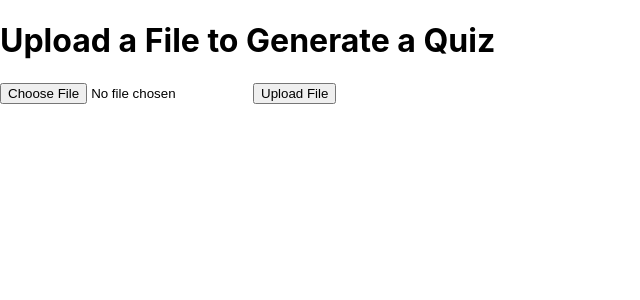
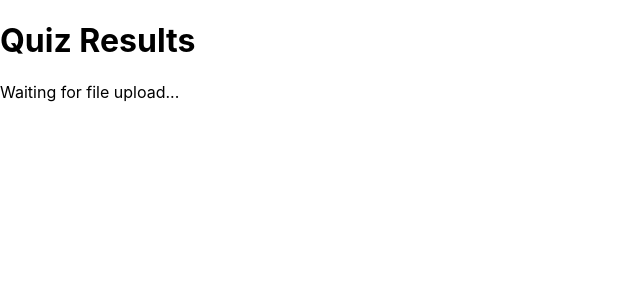
Before and after one commit to MarcoHolden/HooHacks2025, a React (Create React App) app in the folder study_helper/: page /quiz in a window 1280 px wide. Shown: the top 300 px of the page, without its empty margins (0-640 px from the left). Built offline with nearby package versions, Linux system fonts and the light colour scheme.

Commit message:
Got the file to work accross pages

```diff
--- a/study_helper/src/App.js
+++ b/study_helper/src/App.js
@@ -88,9 +88,11 @@
 // export default FileUpload;
 import React from 'react';
 import { BrowserRouter as Router, Route, Routes, useNavigate } from 'react-router-dom';
+import { FileProvider } from './FileContext';
 import FileUpload from './FileUpload';
 import FreeRecall from './FreeRecall'; // Changed to match correct file name
 import Quiz from './Quiz';
+
 
 // Create a component for the home page with a button
 function HomePage() {
@@ -110,6 +112,7 @@ function HomePage() {
 
 function App() {
   return (
+    <FileProvider>
       <Router>
         <Routes>
           <Route path="/upload" element={<FileUpload />} />
@@ -118,6 +121,7 @@ function App() {
           <Route path="/" element={<HomePage />} /> {/* Home page with button */}
         </Routes>
       </Router>
+    </FileProvider>
   );
 }
 
--- /dev/null
+++ b/study_helper/src/FileContext.js
@@ -0,0 +1,18 @@
+// FileContext.js
+import React, { createContext, useContext, useState } from 'react';
+
+const FileContext = createContext();
+
+export const FileProvider = ({ children }) => {
+  const [file, setFile] = useState(null);
+
+  return (
+    <FileContext.Provider value={{ file, setFile }}>
+      {children}
+    </FileContext.Provider>
+  );
+};
+
+export const useFile = () => {
+  return useContext(FileContext);
+};
--- a/study_helper/src/FileUpload.js
+++ b/study_helper/src/FileUpload.js
@@ -1,29 +1,31 @@
 // FileUpload.js
 import React, { useState } from 'react';
 import { useNavigate } from 'react-router-dom'; // Import useNavigate
+import { useFile } from './FileContext';
 
 function FileUpload() {
   const navigate = useNavigate(); // Initialize the navigate hook
-  const [file, setFile] = useState(null); // State to store the selected file
+  const { setFile } = useFile();
+  const [localFile, setLocalFile] = useState(null); // State to store the selected file
 
   // Handle file selection
   const handleFileChange = (e) => {
-    setFile(e.target.files[0]); // Set the selected file into state
+    setLocalFile(e.target.files[0]); // Set the selected file into state
   };
 
   // Handle form submission (e.g., upload file)
   const handleSubmit = async (e) => {
     e.preventDefault(); // Prevent default form submission
 
-    if (!file) {
+    if (!localFile) {
       alert('Please select a file to upload!');
       return;
     }
 
     // You would normally upload the file here, using an API or similar.
     // For now, let's simulate the file upload with a timeout.
-    console.log('Uploading file:', file.name);
-
+    console.log('Uploading file:', localFile.name);
+    setFile(localFile);
     // Simulate file upload process with a timeout
     setTimeout(() => {
       alert('File uploaded successfully!');
@@ -45,7 +47,7 @@ function FileUpload() {
         <button type="submit">Upload File</button>
       </form>
 
-      {file && <p>Selected File: {file.name}</p>} {/* Show selected file name */}
+      {localFile && <p>Selected File: {localFile.name}</p>} {/* Show selected file name */}
     </div>
   );
 }
--- a/study_helper/src/Quiz.js
+++ b/study_helper/src/Quiz.js
@@ -1,23 +1,15 @@
-import React, { useState } from "react";
+// Quiz.js
+import React, { useState, useEffect } from "react";
+import { useFile } from './FileContext'; // Import the context
 
-// Quiz Component
 const Quiz = () => {
-  const [file, setFile] = useState(null); // Holds the file to upload
-  const [quizData, setQuizData] = useState(null); // Holds the quiz, summary, and questions
-  const [error, setError] = useState(null); // Holds any error messages
+  const { file } = useFile(); // Access the file from context
+  const [quizData, setQuizData] = useState(null);
+  const [error, setError] = useState(null);
 
-  // Handle file selection
-  const handleFileChange = (event) => {
-    setFile(event.target.files[0]);
-  };
-
-  // Upload the file and retrieve the quiz data
+  useEffect(() => {
+    if (file) {
       const handleFileUpload = async () => {
-    if (!file) {
-      setError("Please select a file to upload.");
-      return;
-    }
-
         const formData = new FormData();
         formData.append("file", file);
 
@@ -35,7 +27,7 @@ const Quiz = () => {
               quiz: data.quiz,
               multipleChoiceQuestions: data.multiple_choice_questions,
             });
-        setError(null); // Clear any previous errors
+            setError(null);
           } else {
             setError(data.error || "Error uploading file.");
           }
@@ -44,21 +36,17 @@ const Quiz = () => {
         }
       };
 
+      handleFileUpload();
+    }
+  }, [file]); // Trigger upload when file changes
+
   return (
     <div>
-      <h1>Upload a File to Generate a Quiz</h1>
+      <h1>Quiz Results</h1>
 
-      {/* File input */}
-      <input type="file" onChange={handleFileChange} />
-
-      {/* Upload button */}
-      <button onClick={handleFileUpload}>Upload File</button>
-
-      {/* Display error if any */}
       {error && <div style={{ color: "red" }}>{error}</div>}
 
-      {/* Display the quiz data */}
-      {quizData && (
+      {quizData ? (
         <div>
           <h2>Summary</h2>
           <p>{quizData.summary}</p>
@@ -73,6 +61,8 @@ const Quiz = () => {
             }}
           />
         </div>
+      ) : (
+        <p>Waiting for file upload...</p>
       )}
     </div>
   );
```
Lines whose indentation alone changed are shown as unchanged.
